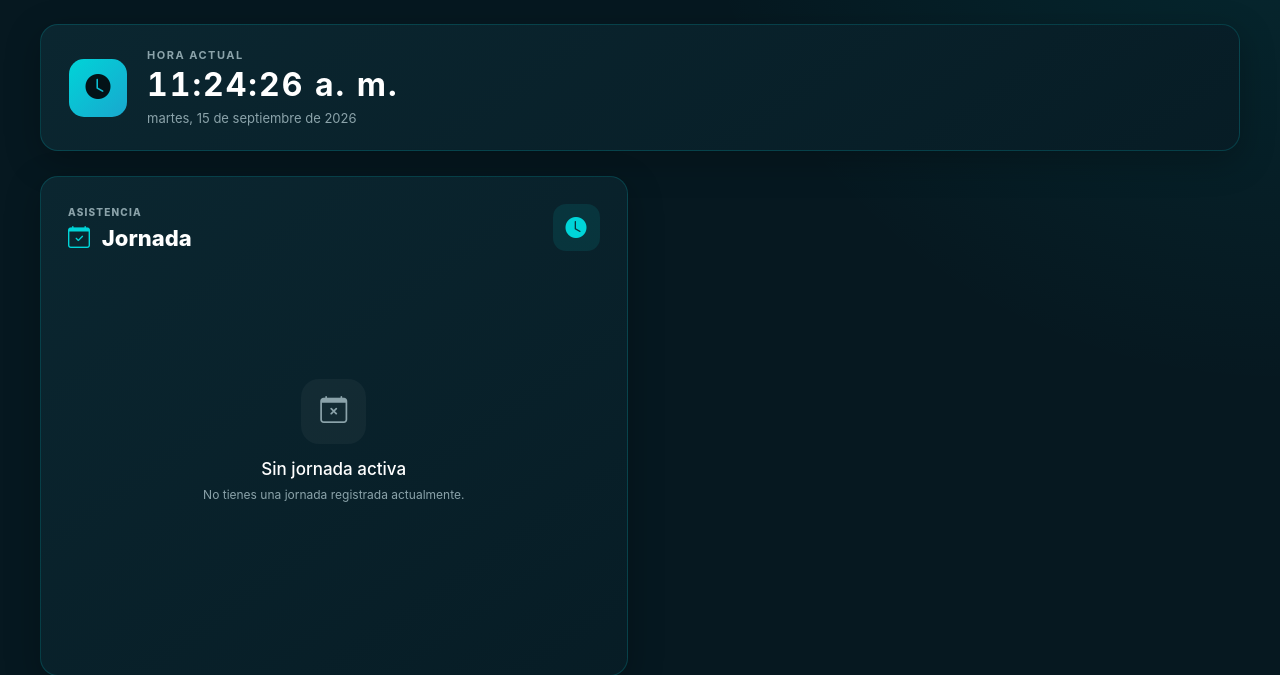
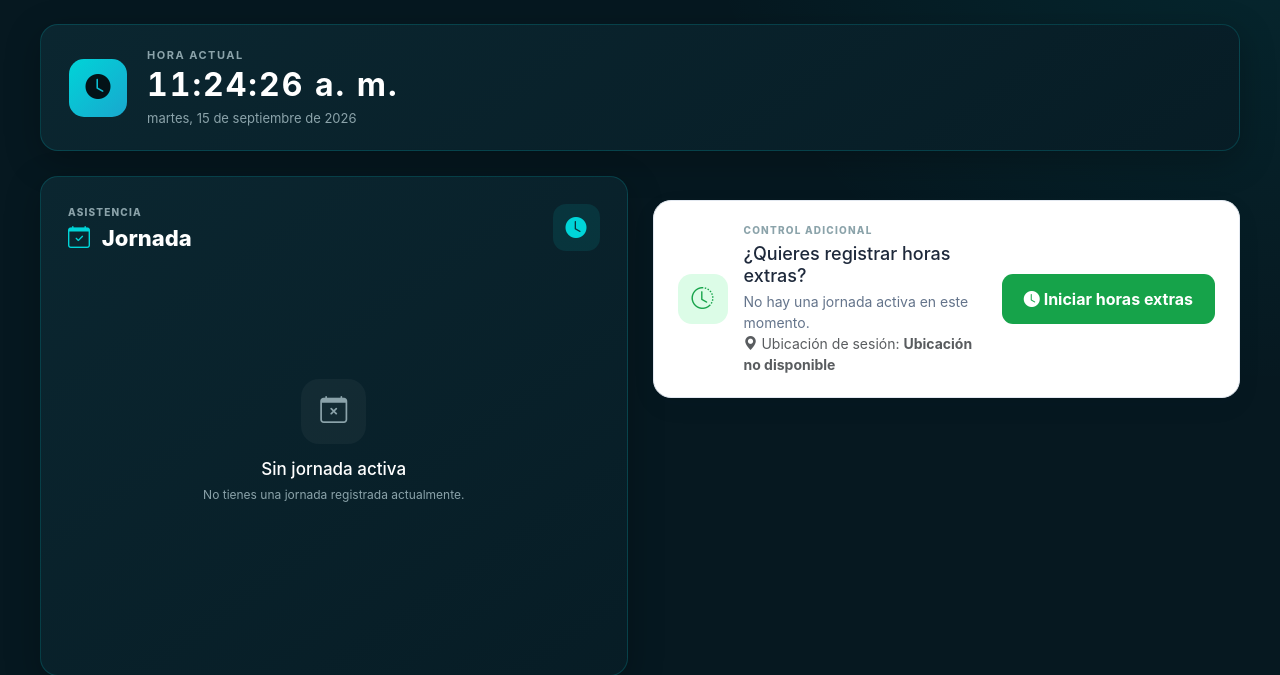
Before and after one commit to el-dino19/Attendix, a Flask app: page /Attendix/dashboard in a window 1280 px wide. Shown: the part 217-892 px from the top of the page. Run offline with Flask 3, Linux system fonts and the light colour scheme; the visitor is signed in with stand-in values (Sample User, id 1); data that the repository does not hold is empty.

Commit message:
Actualizar proyecto

```diff
--- a/app/templates/empleado/dashboard.html
+++ b/app/templates/empleado/dashboard.html
@@ -369,15 +369,15 @@
         </section>
 
         <!-- =====================================================
-     HORAS EXTRAS
-====================================================== -->
+        HORAS EXTRAS
+        ====================================================== -->
 
         <section class="horas-extras-section">
-          {% if jornada and jornada.salida %} {% if hora_extra_activa %}
+          {% if hora_extra_activa %}
 
           <!-- =================================================
-             HORAS EXTRAS ACTIVAS
-        ================================================== -->
+              HORAS EXTRAS ACTIVAS
+         ================================================== -->
 
           <div class="horas-extras-active">
             <div class="horas-extras-header">
@@ -406,7 +406,10 @@
             <div class="horas-extras-location">
               <i class="bi bi-geo-alt-fill"></i>
 
-              <span> Ubicación registrada al iniciar </span>
+              <span>
+                Ubicación: {{ hora_extra_activa.ubicacion|default('No
+                registrada', true) }}
+              </span>
             </div>
 
             <button
@@ -423,8 +426,8 @@
           {% else %}
 
           <!-- =================================================
-             INICIAR HORAS EXTRAS
-        ================================================== -->
+              INICIAR HORAS EXTRAS (Disponible cuando no hay jornada activa o ya finalizó)
+         ================================================== -->
 
           <div class="horas-extras-start">
             <div class="horas-extras-start-info">
@@ -433,11 +436,24 @@
               </div>
 
               <div>
-                <span class="card-label"> JORNADA FINALIZADA </span>
+                <span class="card-label"> CONTROL ADICIONAL </span>
 
                 <h3>¿Quieres registrar horas extras?</h3>
 
-                <p>Inicia el tiempo adicional cuando estés listo.</p>
+                <p>
+                  {% if jornada and jornada.salida %} Jornada finalizada a las
+                  <strong>{{ jornada.salida.strftime("%I:%M:%S %p") }}</strong>.
+                  {% else %} No hay una jornada activa en este momento. {% endif
+                  %}
+                </p>
+
+                <p class="text-muted small">
+                  <i class="bi bi-geo-alt-fill"></i> Ubicación de sesión:
+                  <strong
+                    >{{ session.get('ubicacion', 'Ubicación no disponible')
+                    }}</strong
+                  >
+                </p>
               </div>
             </div>
 
@@ -452,7 +468,7 @@
             </button>
           </div>
 
-          {% endif %} {% endif %}
+          {% endif %}
         </section>
 
         <!-- =================================================
```
